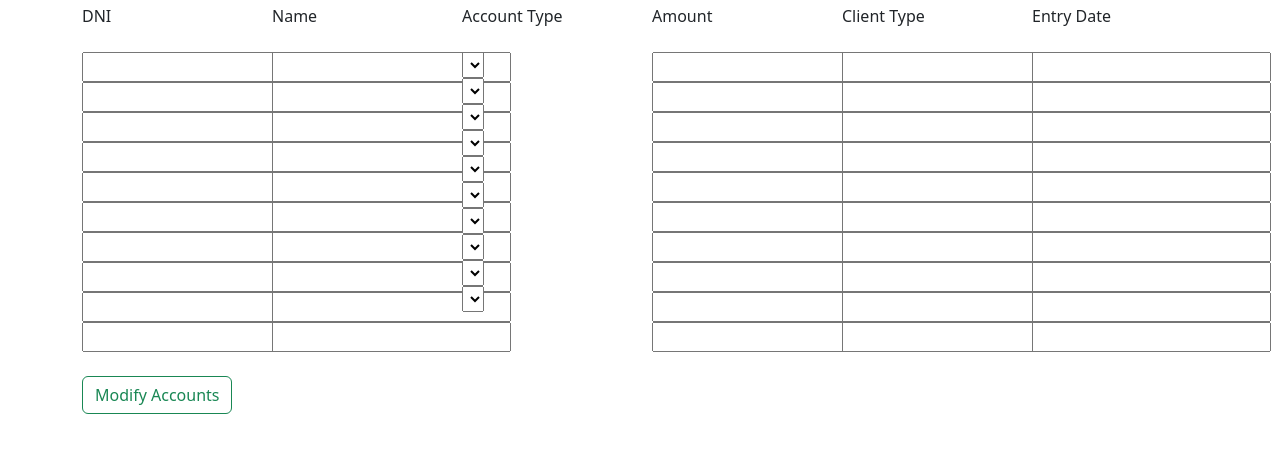
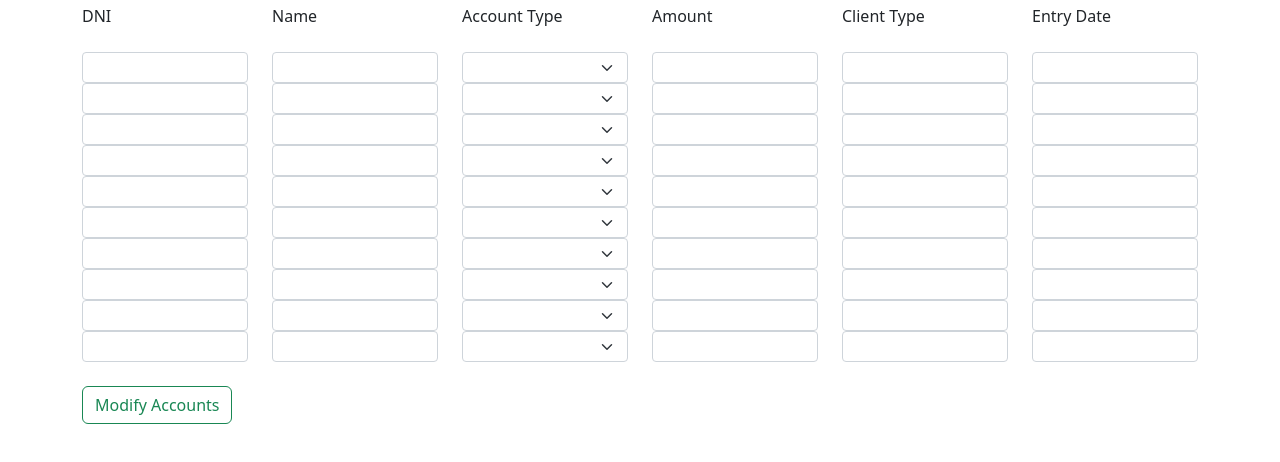
Before and after one commit to AlexMillonesRojas/M06-Pt2.1, a website: page index.html in a window 1280 px wide. Shown: the part 98-560 px from the top of the page. Drawn offline with nearby package versions, Linux system fonts and the light colour scheme.

Commit message:
indexV2 14-11-2022

```diff
--- a/index.html
+++ b/index.html
@@ -4,13 +4,13 @@
     <meta charset="UTF-8">
     <meta http-equiv="X-UA-Compatible" content="IE=edge">
     <meta name="viewport" content="width=device-width, initial-scale=1.0">
-    <title>Document</title>
+    <title>Pt 2.1</title>
+    <link href="https://cdn.jsdelivr.net/npm/bootstrap@5.2.2/dist/css/bootstrap.min.css" rel="stylesheet" integrity="sha384-Zenh87qX5JnK2Jl0vWa8Ck2rdkQ2Bzep5IDxbcnCeuOxjzrPF/et3URy9Bv1WTRi" crossorigin="anonymous">
+    <link rel="stylesheet" href="https://cdn.jsdelivr.net/npm/bootstrap-icons@1.9.1/font/bootstrap-icons.css">
     <script src="https://code.jquery.com/jquery-3.6.1.js"></script>
     <script src="https://code.jquery.com/ui/1.13.2/jquery-ui.js"></script>
-    <link href="https://cdn.jsdelivr.net/npm/bootstrap@5.2.2/dist/css/bootstrap.min.css" rel="stylesheet" integrity="sha384-Zenh87qX5JnK2Jl0vWa8Ck2rdkQ2Bzep5IDxbcnCeuOxjzrPF/et3URy9Bv1WTRi" crossorigin="anonymous">
     <script src="https://cdn.jsdelivr.net/npm/@popperjs/core@2.11.6/dist/umd/popper.min.js" integrity="sha384-oBqDVmMz9ATKxIep9tiCxS/Z9fNfEXiDAYTujMAeBAsjFuCZSmKbSSUnQlmh/jp3" crossorigin="anonymous"></script>
     <script src="https://cdn.jsdelivr.net/npm/bootstrap@5.2.2/dist/js/bootstrap.min.js" integrity="sha384-IDwe1+LCz02ROU9k972gdyvl+AESN10+x7tBKgc9I5HFtuNz0wWnPclzo6p9vxnk" crossorigin="anonymous"></script>
-    <link rel="stylesheet" href="https://cdn.jsdelivr.net/npm/bootstrap-icons@1.9.1/font/bootstrap-icons.css">
     <script>
         $( function() {
             $('#datepicker1').datepicker();
@@ -25,6 +25,7 @@
             $('#datepicker10').datepicker();
         });
        </script>
+</head>
 <body>
     <div class="container">
         <div class="row">
@@ -33,93 +34,94 @@
             <div class="col-2">
                 <form action="">
                     <label for="dni">DNI</label><br><br>
-                    <input type="text" id="DNIClient"><br>
-                    <input type="text" id="DNIClient"><br>
-                    <input type="text" id="DNIClient"><br>
-                    <input type="text" id="DNIClient"><br>
-                    <input type="text" id="DNIClient"><br>
-                    <input type="text" id="DNIClient"><br>
-                    <input type="text" id="DNIClient"><br>
-                    <input type="text" id="DNIClient"><br>
-                    <input type="text" id="DNIClient"><br>
-                    <input type="text" id="DNIClient"><br>
+                    <input type="text" id="DNIClient" class="form-control form-control-sm">
+                    <input type="text" id="DNIClient" class="form-control form-control-sm">
+                    <input type="text" id="DNIClient" class="form-control form-control-sm">
+                    <input type="text" id="DNIClient" class="form-control form-control-sm">
+                    <input type="text" id="DNIClient" class="form-control form-control-sm">
+                    <input type="text" id="DNIClient" class="form-control form-control-sm">
+                    <input type="text" id="DNIClient" class="form-control form-control-sm">
+                    <input type="text" id="DNIClient" class="form-control form-control-sm">
+                    <input type="text" id="DNIClient" class="form-control form-control-sm">
+                    <input type="text" id="DNIClient" class="form-control form-control-sm">
             </div>
             <div class="col-2">
                 <form action="">
                     <label for="name">Name</label><br><br>
-                    <input type="text" id="fullNameClient"><br>
-                    <input type="text" id="fullNameClient"><br>
-                    <input type="text" id="fullNameClient"><br>
-                    <input type="text" id="fullNameClient"><br>
-                    <input type="text" id="fullNameClient"><br>
-                    <input type="text" id="fullNameClient"><br>
-                    <input type="text" id="fullNameClient"><br>
-                    <input type="text" id="fullNameClient"><br>
-                    <input type="text" id="fullNameClient"><br>
-                    <input type="text" id="fullNameClient"><br><br>
+                    <input type="text" id="fullNameClient" class="form-control form-control-sm">
+                    <input type="text" id="fullNameClient" class="form-control form-control-sm">
+                    <input type="text" id="fullNameClient" class="form-control form-control-sm">
+                    <input type="text" id="fullNameClient" class="form-control form-control-sm">
+                    <input type="text" id="fullNameClient" class="form-control form-control-sm">
+                    <input type="text" id="fullNameClient" class="form-control form-control-sm">
+                    <input type="text" id="fullNameClient" class="form-control form-control-sm">
+                    <input type="text" id="fullNameClient" class="form-control form-control-sm">
+                    <input type="text" id="fullNameClient" class="form-control form-control-sm">
+                    <input type="text" id="fullNameClient" class="form-control form-control-sm">
                 </form>
             </div>
             <div class="col-2">
                 <form action="">
                     <label for="accountType">Account Type</label><br><br>
-                    <select name="accountType" id="accountType"></select><br>
-                    <select name="accountType" id="accountType"></select><br>
-                    <select name="accountType" id="accountType"></select><br>
-                    <select name="accountType" id="accountType"></select><br>
-                    <select name="accountType" id="accountType"></select><br>
-                    <select name="accountType" id="accountType"></select><br>
-                    <select name="accountType" id="accountType"></select><br>
-                    <select name="accountType" id="accountType"></select><br>
-                    <select name="accountType" id="accountType"></select><br>
-                    <select name="accountType" id="accountType"></select><br>
+                    <select name="accountType" class="form-select form-select-sm" id="accountType"></select>
+                    <select name="accountType" id="accountType" class="form-select form-select-sm"></select>
+                    <select name="accountType" id="accountType" class="form-select form-select-sm"></select>
+                    <select name="accountType" id="accountType" class="form-select form-select-sm"></select>
+                    <select name="accountType" id="accountType" class="form-select form-select-sm"></select>
+                    <select name="accountType" id="accountType" class="form-select form-select-sm"></select>
+                    <select name="accountType" id="accountType" class="form-select form-select-sm"></select>
+                    <select name="accountType" id="accountType" class="form-select form-select-sm"></select>
+                    <select name="accountType" id="accountType" class="form-select form-select-sm"></select>
+                    <select name="accountType" id="accountType" class="form-select form-select-sm"></select>
                 </form>
             </div>
             <div class="col-2">
                 <form action="">
                     <label for="name">Amount</label><br><br>
-                    <input type="text" id="amount"><br>
-                    <input type="text" id="amount"><br>
-                    <input type="text" id="amount"><br>
-                    <input type="text" id="amount"><br>
-                    <input type="text" id="amount"><br>
-                    <input type="text" id="amount"><br>
-                    <input type="text" id="amount"><br>
-                    <input type="text" id="amount"><br>
-                    <input type="text" id="amount"><br>
-                    <input type="text" id="amount"><br><br>
+                    <input type="text" id="amount" class="form-control form-control-sm">
+                    <input type="text" id="amount" class="form-control form-control-sm">
+                    <input type="text" id="amount" class="form-control form-control-sm">
+                    <input type="text" id="amount" class="form-control form-control-sm">
+                    <input type="text" id="amount" class="form-control form-control-sm">
+                    <input type="text" id="amount" class="form-control form-control-sm">
+                    <input type="text" id="amount" class="form-control form-control-sm">
+                    <input type="text" id="amount" class="form-control form-control-sm">
+                    <input type="text" id="amount" class="form-control form-control-sm">
+                    <input type="text" id="amount" class="form-control form-control-sm">
                 </form>
             </div>
             <div class="col-2">
                 <form action="">
                     <label for="name">Client Type</label><br><br>
-                    <input type="text" id="clientType"><br>
-                    <input type="text" id="clientType"><br>
-                    <input type="text" id="clientType"><br>
-                    <input type="text" id="clientType"><br>
-                    <input type="text" id="clientType"><br>
-                    <input type="text" id="clientType"><br>
-                    <input type="text" id="clientType"><br>
-                    <input type="text" id="clientType"><br>
-                    <input type="text" id="clientType"><br>
-                    <input type="text" id="clientType"><br><br>
+                    <input type="text" id="clientType" class="form-control form-control-sm">
+                    <input type="text" id="clientType" class="form-control form-control-sm">
+                    <input type="text" id="clientType" class="form-control form-control-sm">
+                    <input type="text" id="clientType" class="form-control form-control-sm">
+                    <input type="text" id="clientType" class="form-control form-control-sm">
+                    <input type="text" id="clientType" class="form-control form-control-sm">
+                    <input type="text" id="clientType" class="form-control form-control-sm">
+                    <input type="text" id="clientType" class="form-control form-control-sm">
+                    <input type="text" id="clientType" class="form-control form-control-sm">
+                    <input type="text" id="clientType" class="form-control form-control-sm">
                 </form>
             </div>
             <div class="col-2">
                 <form action="">
                     <label for="name">Entry Date</label><br><br>
-                    <input type="text" id="datepicker1"><br>
-                    <input type="text" id="datepicker2"><br>
-                    <input type="text" id="datepicker3"><br>
-                    <input type="text" id="datepicker4"><br>
-                    <input type="text" id="datepicker5"><br>
-                    <input type="text" id="datepicker6"><br>
-                    <input type="text" id="datepicker7"><br>
-                    <input type="text" id="datepicker8"><br>
-                    <input type="text" id="datepicker9"><br>
-                    <input type="text" id="datepicker10"><br><br>
+                    <input type="text" id="datepicker1" class="form-control form-control-sm">
+                    <input type="text" id="datepicker2" class="form-control form-control-sm">
+                    <input type="text" id="datepicker3" class="form-control form-control-sm">
+                    <input type="text" id="datepicker4" class="form-control form-control-sm">
+                    <input type="text" id="datepicker5" class="form-control form-control-sm">
+                    <input type="text" id="datepicker6" class="form-control form-control-sm">
+                    <input type="text" id="datepicker7" class="form-control form-control-sm">
+                    <input type="text" id="datepicker8" class="form-control form-control-sm">
+                    <input type="text" id="datepicker9" class="form-control form-control-sm">
+                    <input type="text" id="datepicker10" class="form-control form-control-sm">
                 </form>
             </div>
         </div>
+        <br>
         <button type="button" class="btn btn-outline-success">Modify Accounts</button>
     </div>
 </body>
```
Also changed, not shown: index.js (line endings or trailing spaces).
